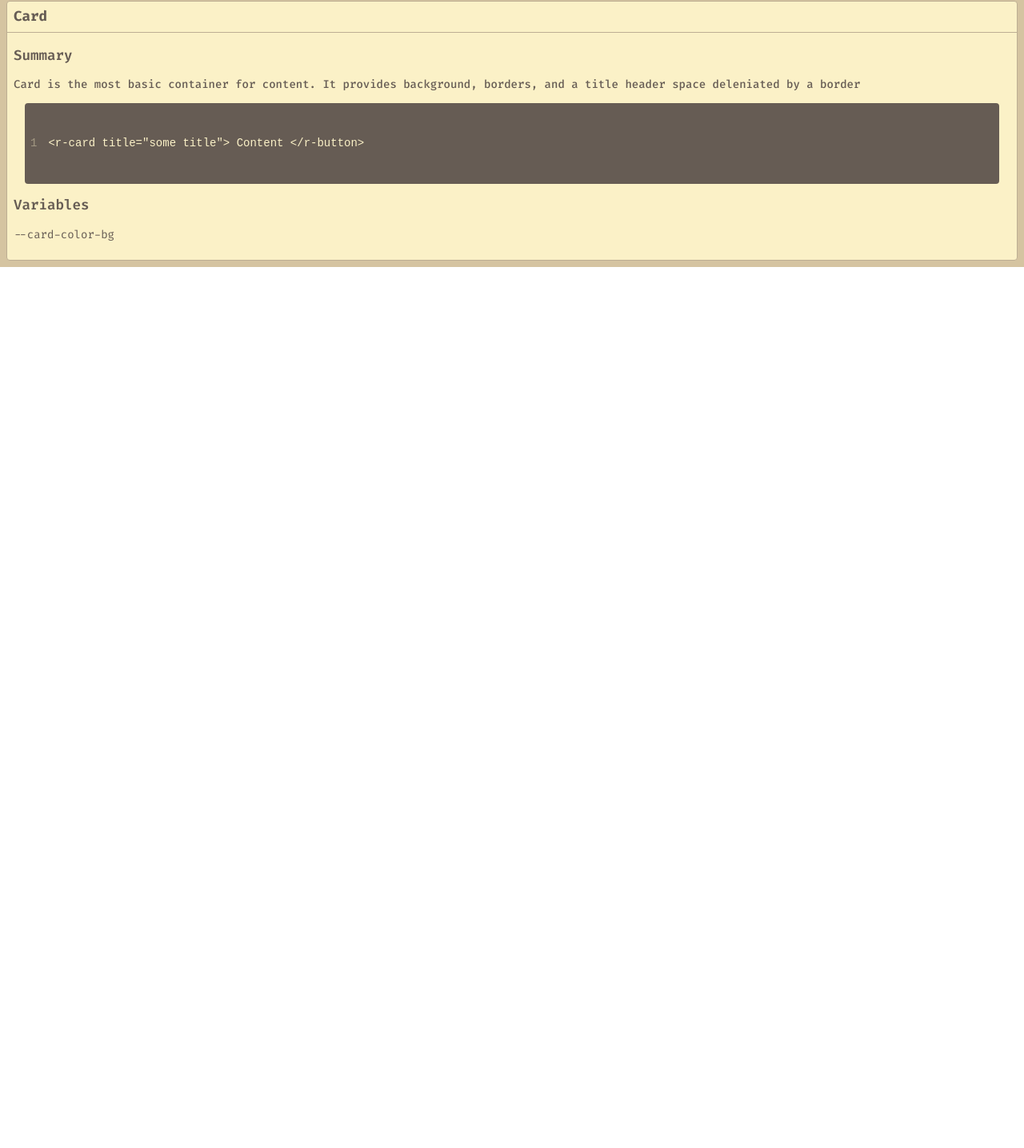
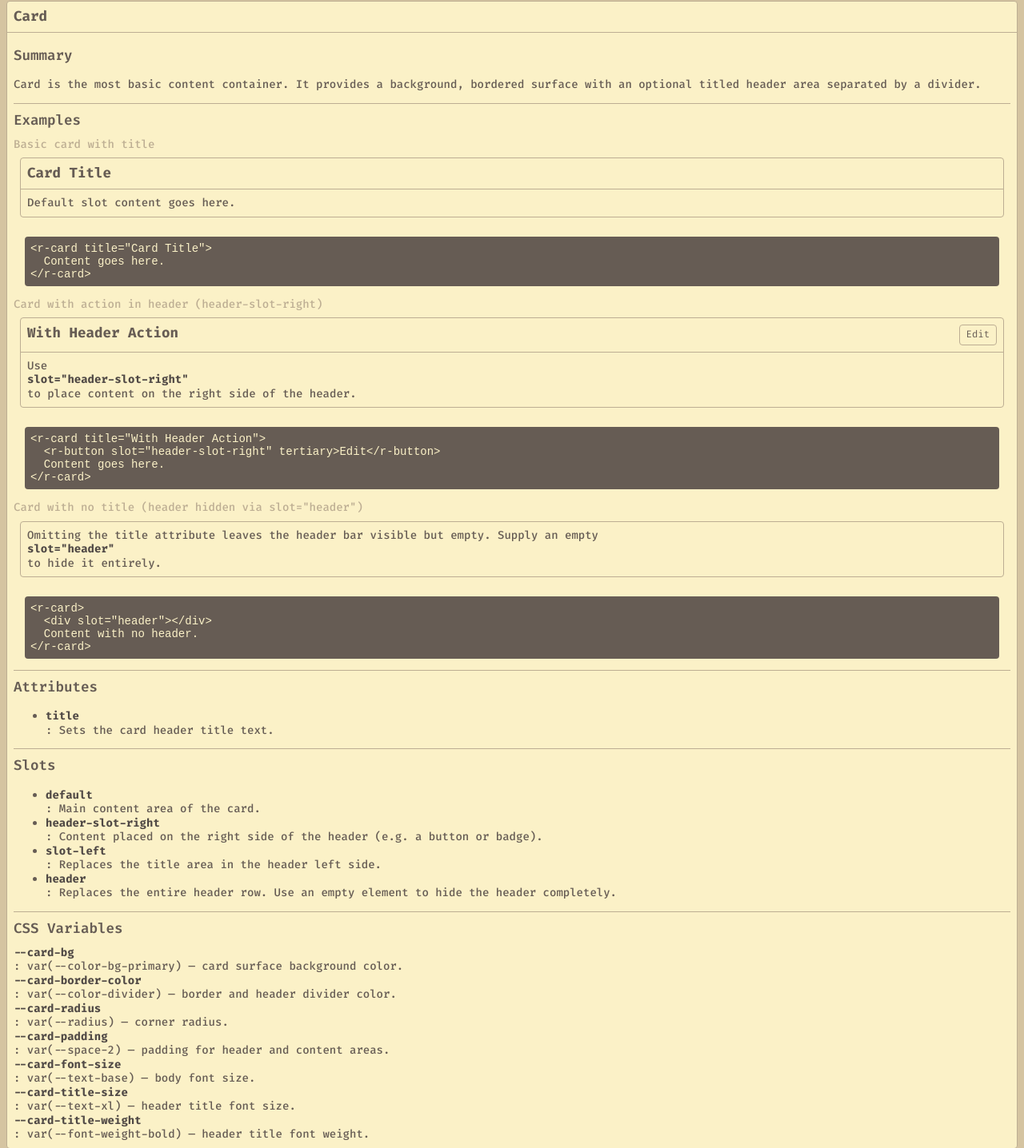
Before and after one commit to Rimann91/r-components, a website built with Vite: page doc/card.html in a window 1280 px wide. Shown: the part 7-1443 px from the top of the page at 80% size. Before the commit the page ends 800 px from the top, so only its background shows below. Built offline with nearby package versions, Linux system fonts and the light colour scheme.

Commit message:
hollow btn variant, doc update

```diff
--- a/doc/card.html
+++ b/doc/card.html
@@ -8,38 +8,92 @@
     <link rel="preconnect" href="https://fonts.googleapis.com">
     <link rel="preconnect" href="https://fonts.gstatic.com" crossorigin>
     <link href="https://fonts.googleapis.com/css2?family=Fira+Code:wght@300..700&display=swap" rel="stylesheet">
-
-    <script>
-    </script>
-
-    <style>
-    </style>
-
   </head>
   <body>
     <div class='container'>
-    <r-card title="Card">
+
+      <r-card title="Card">
+
         <r-heading three>Summary</r-heading>
         <r-text>
           <p>
-          Card is the most basic container for content. It provides background,
-          borders, and a title header space deleniated by a border
+            Card is the most basic content container. It provides a background,
+            bordered surface with an optional titled header area separated by a divider.
           </p>
+        </r-text>
 
-          <pre><code>
-            <span>&lt;r-card title="some title"&gt; Content &lt;/r-button&gt;</span>
-          </code></pre>
+        <r-divider></r-divider>
 
+        <r-heading three>Examples</r-heading>
+
+        <!-- Basic card with title -->
+        <r-text muted size="sm">Basic card with title</r-text>
+        <r-card title="Card Title" style="margin-bottom: var(--space-4);">
+          <r-text>Default slot content goes here.</r-text>
+        </r-card>
+        <pre><code>&lt;r-card title="Card Title"&gt;
+  Content goes here.
+&lt;/r-card&gt;</code></pre>
+
+        <!-- Card with header-slot-right -->
+        <r-text muted size="sm">Card with action in header (header-slot-right)</r-text>
+        <r-card title="With Header Action" style="margin-bottom: var(--space-4);">
+          <div slot="header-slot-right">
+            <r-button tertiary>Edit</r-button>
+          </div>
+          <r-text>Use <r-text emphasized>slot="header-slot-right"</r-text> to place content on the right side of the header.</r-text>
+        </r-card>
+        <pre><code>&lt;r-card title="With Header Action"&gt;
+  &lt;r-button slot="header-slot-right" tertiary&gt;Edit&lt;/r-button&gt;
+  Content goes here.
+&lt;/r-card&gt;</code></pre>
+
+        <!-- Card with no title -->
+        <r-text muted size="sm">Card with no title (header hidden via slot="header")</r-text>
+        <r-card style="margin-bottom: var(--space-4);">
+          <div slot="header"><!-- empty header --></div>
+          <r-text>Omitting the title attribute leaves the header bar visible but empty. Supply an empty <r-text emphasized>slot="header"</r-text> to hide it entirely.</r-text>
+        </r-card>
+        <pre><code>&lt;r-card&gt;
+  &lt;div slot="header"&gt;&lt;/div&gt;
+  Content with no header.
+&lt;/r-card&gt;</code></pre>
+
+        <r-divider></r-divider>
+
+        <r-heading three>Attributes</r-heading>
+        <r-text>
+          <ul>
+            <li><r-text emphasized>title</r-text>: Sets the card header title text.</li>
+          </ul>
         </r-text>
-        <r-heading three>Variables</r-heading>
-        <r-tet>
-          <p>
-            <div>
-            --card-color-bg
-            </div>
-          </p>
-        </r-tet>
-    </r-card>
+
+        <r-divider></r-divider>
+
+        <r-heading three>Slots</r-heading>
+        <r-text>
+          <ul>
+            <li><r-text emphasized>default</r-text>: Main content area of the card.</li>
+            <li><r-text emphasized>header-slot-right</r-text>: Content placed on the right side of the header (e.g. a button or badge).</li>
+            <li><r-text emphasized>slot-left</r-text>: Replaces the title area in the header left side.</li>
+            <li><r-text emphasized>header</r-text>: Replaces the entire header row. Use an empty element to hide the header completely.</li>
+          </ul>
+        </r-text>
+
+        <r-divider></r-divider>
+
+        <r-heading three>CSS Variables</r-heading>
+        <r-text>
+          <div><r-text emphasized>--card-bg</r-text>: var(--color-bg-primary) — card surface background color.</div>
+          <div><r-text emphasized>--card-border-color</r-text>: var(--color-divider) — border and header divider color.</div>
+          <div><r-text emphasized>--card-radius</r-text>: var(--radius) — corner radius.</div>
+          <div><r-text emphasized>--card-padding</r-text>: var(--space-2) — padding for header and content areas.</div>
+          <div><r-text emphasized>--card-font-size</r-text>: var(--text-base) — body font size.</div>
+          <div><r-text emphasized>--card-title-size</r-text>: var(--text-xl) — header title font size.</div>
+          <div><r-text emphasized>--card-title-weight</r-text>: var(--font-weight-bold) — header title font weight.</div>
+        </r-text>
+
+      </r-card>
     </div>
   </body>
 </html>
--- a/src/primitives/button.js
+++ b/src/primitives/button.js
@@ -28,6 +28,7 @@ template.innerHTML = `
       --button-color-danger-hover: var(--color-secondary-red);
 
       --button-bg-hollow: var(--color-bg-primary);
+      --button-bg-ghost:  transparent;
     }
 
     button {
@@ -80,6 +81,15 @@ template.innerHTML = `
       background-color: var(--color-gray-200);
     }
 
+    :host([ghost]) button {
+      color: var(--color-fg-primary);
+      background-color: var(--button-bg-ghost);
+      border-color: var(--color-gray-300);
+    }
+    :host([ghost]) button:hover {
+      background-color: var(--color-bg-hover);
+    }
+
     :host([success]) button {
       color: var(--button-color-success);
       background-color: var(--button-bg-hollow);
```
Also changed, not shown: doc/button.html (+2 -0 lines), .ai/handoffs/004-ghost-button-card-docs.md (added).
